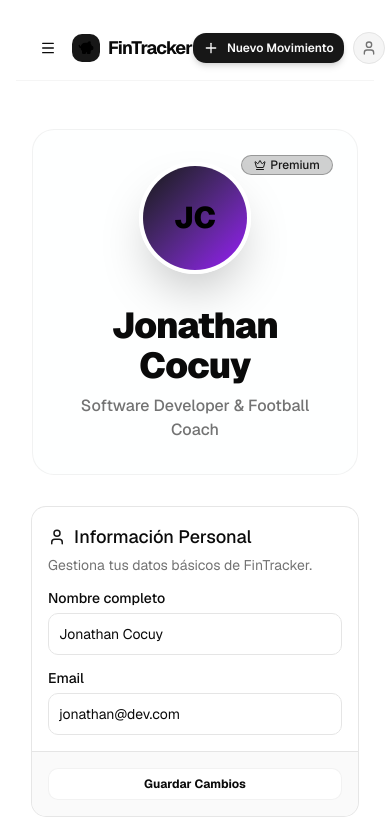
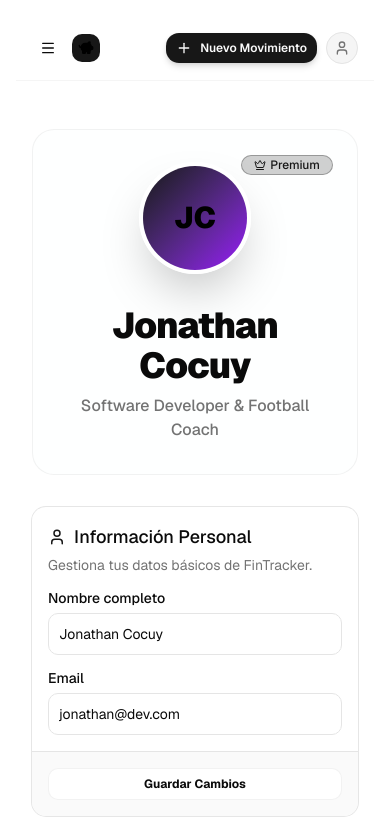
Before and after one commit to jonathanCocuy/FinTracker, a Next.js app: page /profile in a window 390 px wide. Shown: the top 838 px of the page. Built offline with nearby package versions, Linux system fonts and the light colour scheme.

Commit message:
feat(dashboard): dashboard in progress

```diff
--- a/src/components/navbar.tsx
+++ b/src/components/navbar.tsx
@@ -40,7 +40,7 @@ export function Navbar() {
             <div className="h-7 w-7 rounded-lg bg-primary flex items-center justify-center shrink-0">
               <PiggyBank className="h-4 w-4 text-black" fill="black" />
             </div>
-            <span>FinTracker</span>
+            <span className="hidden md:block">FinTracker</span>
           </Link>
 
           {/* Desktop Navigation */}
```
